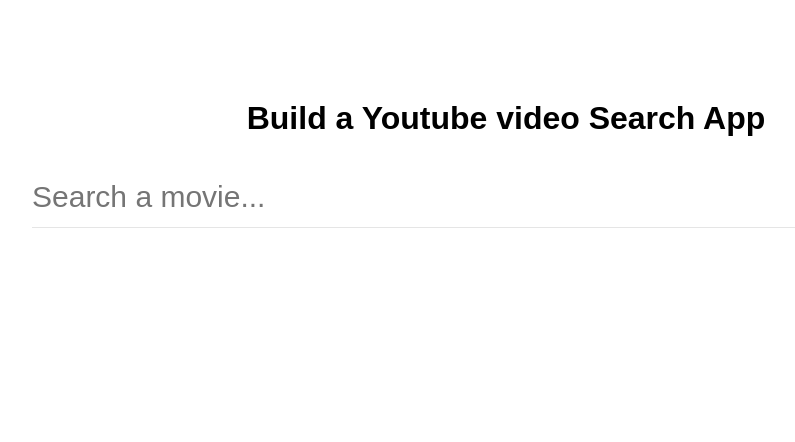
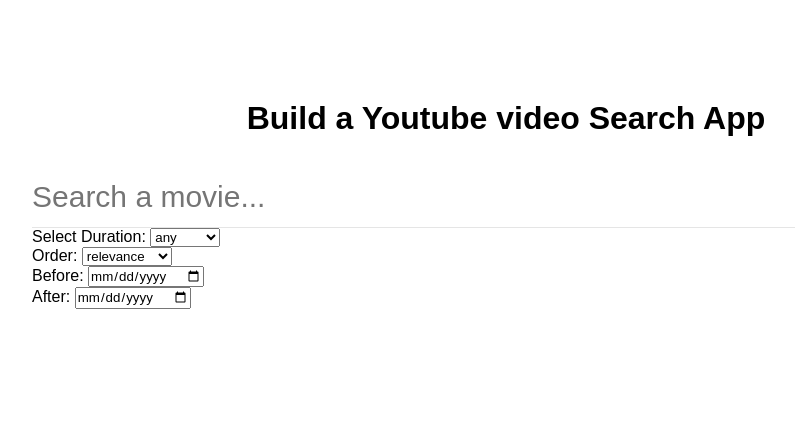
Before and after one commit to CodeurCopieur/build-a-youtube-video-search_js-youtube_api, a plain HTML site: page index.html in a window 1280 px wide. Shown: the whole page, without its empty margins (134-929 px from the left). Drawn offline with Linux system fonts and the light colour scheme.

Commit message:
Update index.html

```diff
--- a/index.html
+++ b/index.html
@@ -15,6 +15,38 @@
       <form autocomplete="off" class="component-search__form" id="form">
         <input class="component-search__input" id="myInput" placeholder="Search a movie..." required type="text"/>
         <div class="component-search__counter"></div>
+
+        <div class="component__group">
+          <label for="duration">Select Duration:</label>
+          <select class="component__control" id="duration">
+            <option>any</option>
+            <option>short</option>
+            <option>medium</option>
+            <option>long</option>
+          </select>
+        </div>
+
+        <div class="component__group">
+          <label for="order">Order:</label>
+          <select class="component__control" id="order">
+            <option>relevance</option>
+            <option>viewCount</option>
+            <option>videoCount</option>
+            <option>title</option>
+            <option>rating</option>
+            <option>date</option>
+          </select>
+        </div>
+
+        <div class="component__group">
+          <label for="fromdate">Before:</label>
+          <input type="date" class="component__control" name="" id="beforedate">
+        </div>
+        <div class="component__group">
+          <label for="fromdate">After:</label>
+          <input type="date" class="component__control" name="" id="afterdate">
+        </div>
+
       </form>
       <div class="component-search__wrap">
         <img class="component-search__loader" src="./hourglass.gif" />
```
